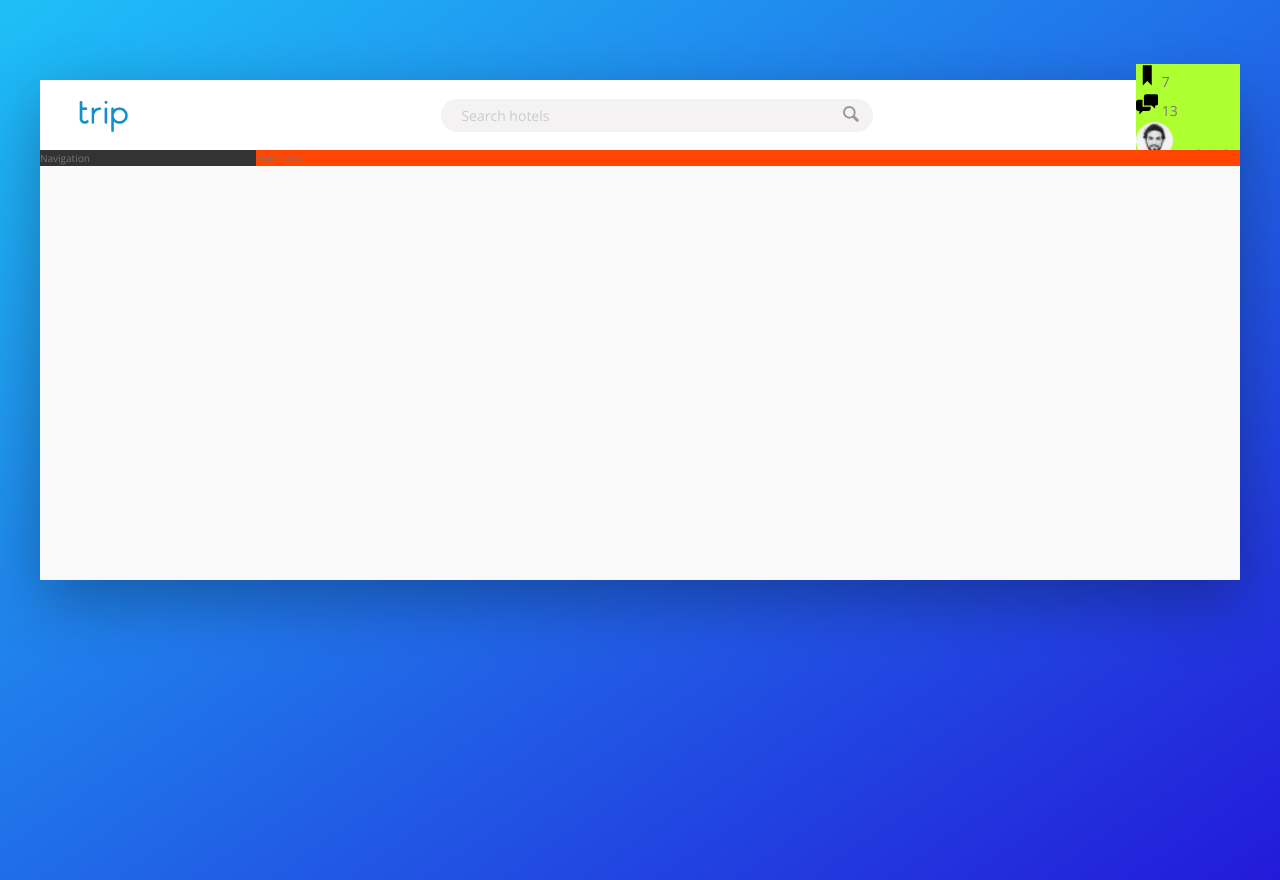
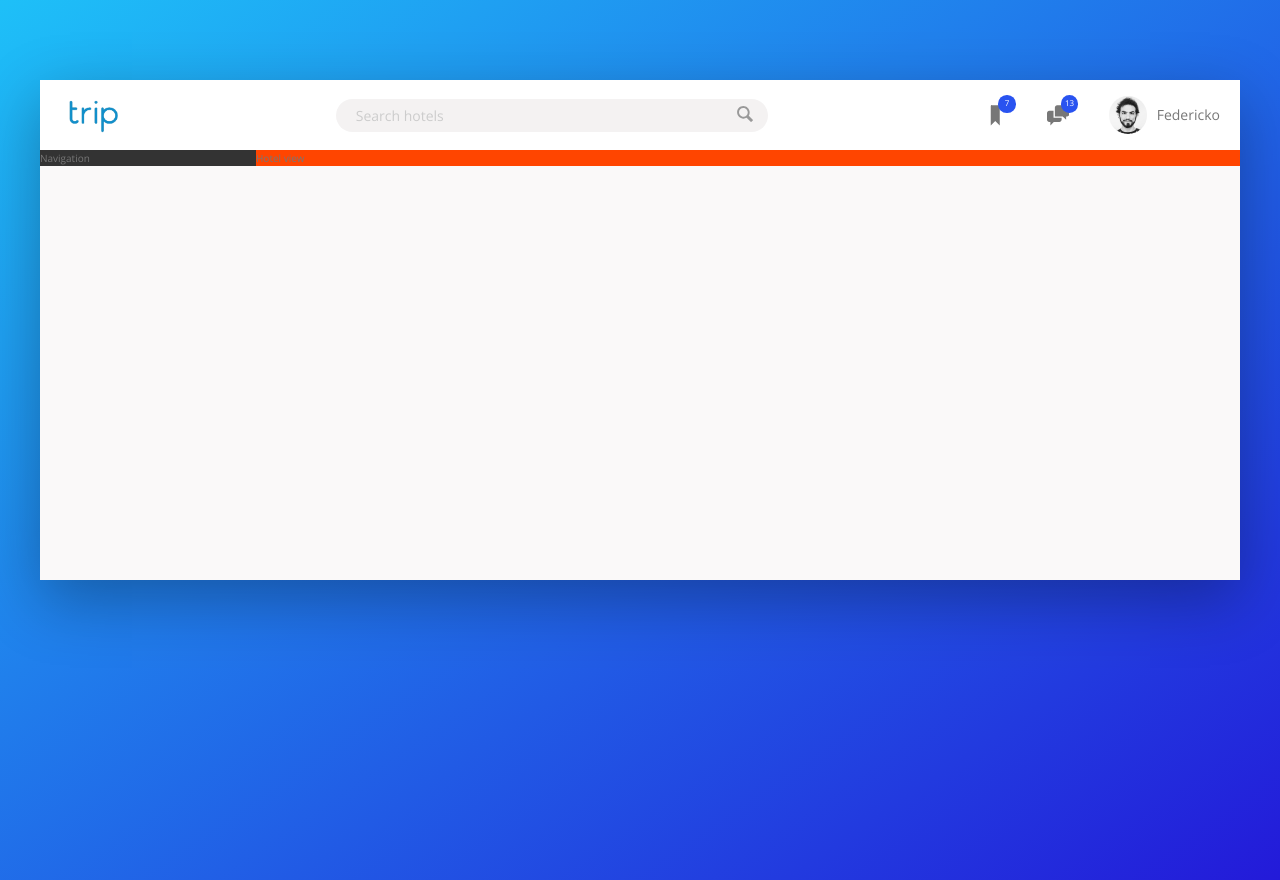
Before and after one commit to dim4ik2911/trip, a website: page index.html in a window 1280 px wide. Drawn offline with nearby package versions, Linux system fonts and the light colour scheme.

Commit message:
the header part3

```diff
--- a/sass/_components.scss
+++ b/sass/_components.scss
@@ -1,7 +1,7 @@
 // LOGO
 .logo {
   height: 5rem;
-  margin: 3rem;
+  margin-left: 2rem;
 }
 
 //SEARCH
@@ -62,21 +62,51 @@
 
 //USER NAV
 .user-nav {
-  background-color: greenyellow;
+  display: flex;
+  align-items: center;
+  align-self: stretch;
+
+  & > * {
+    padding: 0 2rem;
+    cursor: pointer;
+    height: 100%;
+    display: flex;
+    align-items: center;
+  }
+
+  & > *:hover {
+    background-color: var(--color-grey-light-2);
+  }
+
   &__icon-box {
+    position: relative;
   }
   &__icon {
     height: 2.25rem;
     width: 2.25rem;
+    fill: var(--color-grey-dark-2);
   }
+
   &__notification {
+    font-size: 0.8rem;
+    height: 1.75rem;
+    width: 1.75rem;
+    border-radius: 50%;
+    background-color: var(--color-primary);
+    color: #fff;
+    position: absolute;
+    top: 1.5rem;
+    right: 1.1rem;
+
+    //to align items in the center
+    display: flex;
+    justify-content: center;
+    align-items: center;
   }
-  &__user {
-  }
+
   &__user-photo {
     height: 3.75rem;
     border-radius: 50%;
-  }
-  &__user-name {
+    margin-right: 1rem;
   }
 }
```
Also changed, not shown: index.html (+0 -1 lines), css/style.css.
